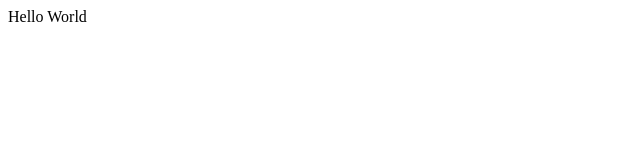
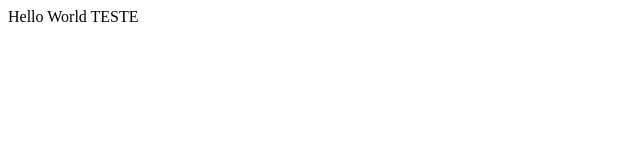
Before and after one commit to DanielMelloFarias/dmdocswebappreact, a React (Create React App) app: page / in a window 1280 px wide. Shown: the top 160 px of the page, without its empty margins (0-640 px from the left). Built offline with nearby package versions, Linux system fonts and the light colour scheme; the HTML template or start-up script is replaced by a standard one.

Commit message:
update app.js and index.hmtml - teste pra saber se altera no site tbm

```diff
--- a/public/index.html
+++ b/public/index.html
@@ -24,7 +24,7 @@
       work correctly both with client-side routing and a non-root public URL.
       Learn how to configure a non-root public URL by running `npm run build`.
     -->
-    <title>React appp2</title>
+    <title>DM DOCS POC</title>
   </head>
   <body>
     <noscript>You need to enable JavaScript to run this app.</noscript>
--- a/src/App.js
+++ b/src/App.js
@@ -2,7 +2,7 @@ import React from 'react';
 
 function App() {
   const value = 'World';
-  return <div>Hello {value}</div>;
+  return <div>Hello {value} TESTE</div>;
 }
 
 export default App;
```
